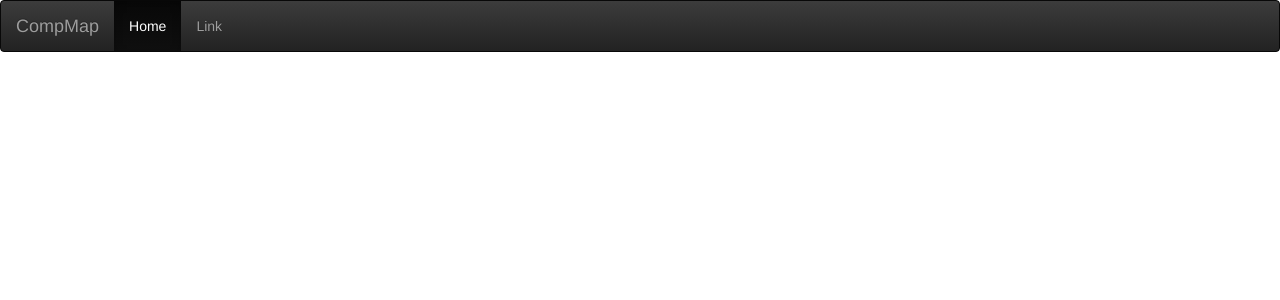
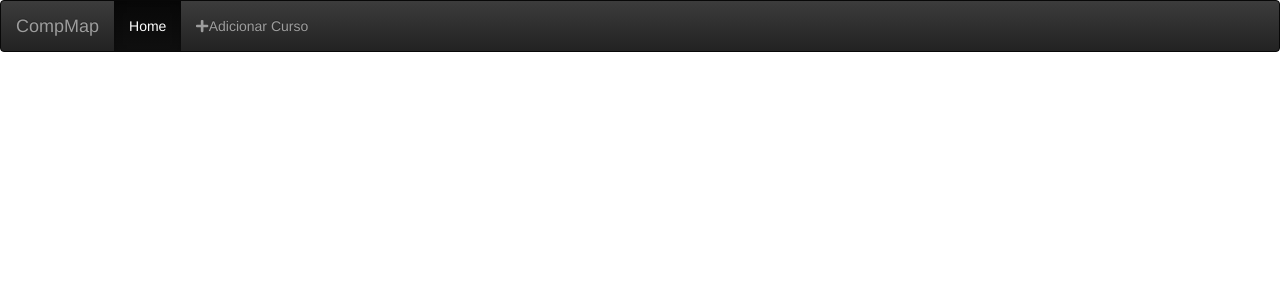
Before and after one commit to deadpyxel/tp-bd, a Django app: page / in a window 1280 px wide. Shown: the top 300 px of the page. Run offline with Django 3.2, Linux system fonts and the light colour scheme; data that the repository does not hold is empty; some libraries are stand-ins or nearby versions.

Commit message:
Added views to crea/edit curso

```diff
--- a/main/templates/main/base.html
+++ b/main/templates/main/base.html
@@ -18,7 +18,7 @@
                     <a href="#">Home</a>
                 </li>
                 <li>
-                    <a href="#">Link</a>
+                    <a href="{% url 'curso_new' %}"><i class="fas fa-plus"></i>Adicionar Curso</a>
                 </li>
             </ul>
         </div>
--- a/main/templates/main/curso_detail.html
+++ b/main/templates/main/curso_detail.html
@@ -4,11 +4,12 @@
 
     <div class="container">
         <h3>{{ curso.nome_curso }}</h3>
-        <p>Curso de nível {{ curso.nivel_curso }}, ministrado pela {{ curso.cod_IES }}</p>
+        <p>Curso de nível {{ curso.nivel_curso }}, ministrado pela {{ curso.cod_IES }} a partir de {{ curso.data_inicio_oferta }}</p>
         <p>Modalidade: {{ curso.modalidade }}</p>
         <p>Carga Horária: {{ curso.carga_horaria }}</p>
         <p>Período: {{ curso.periodo }}</p>
         <p>Gratuito: {{ curso.curso_gratuito }}</p>
         <p>Número de Vagas: {{ curso.num_vagas }}</p>
+        <a class="btn btn-default" href="{% url 'curso_edit' pk=curso.pk %}"><i class="fas fa-edit"></i>&nbsp;Alterar</a>
     </div>
 {% endblock %}
--- a/main/urls.py
+++ b/main/urls.py
@@ -4,4 +4,6 @@ from . import views
 urlpatterns = [
     url(r'^$', views.index, name='index'),
     url(r'^curso/(?P<pk>\d+)/$', views.curso_detail, name='curso_detail'),
+    url(r'^curso/new/$', views.curso_new, name='curso_new'),
+    url(r'^curso/(?P<pk>\d+)/edit/$', views.curso_edit, name='curso_edit'),
 ]
--- a/main/views.py
+++ b/main/views.py
@@ -1,4 +1,5 @@
-from django.shortcuts import render, get_object_or_404
+from django.shortcuts import render, get_object_or_404, redirect
+from .forms import CursoForm
 from .models import Curso
 
 
@@ -10,3 +11,29 @@ def index(request):
 def curso_detail(request, pk):
     curso = get_object_or_404(Curso, pk=pk)
     return render(request, 'main/curso_detail.html', {'curso': curso})
+
+
+def curso_new(request):
+    if request.method == "POST":
+        form = CursoForm(request.POST)
+        if form.is_valid():
+            curso = form.save(commit=False)
+            # curso.cod_IES = request.IES
+            curso.save()
+            return redirect('curso_detail', pk=curso.pk)
+    else:
+        form = CursoForm()
+    return render(request, 'main/curso_edit.html', {'form': form})
+
+
+def curso_edit(request, pk):
+    curso = get_object_or_404(Curso, pk=pk)
+    if request.method == "POST":
+        form = CursoForm(request.POST, instance=curso)
+        if form.is_valid():
+            curso = form.save(commit=False)
+            curso.save()
+            return redirect('curso_detail', pk=curso.pk)
+    else:
+        form = CursoForm(instance=curso)
+    return render(request, 'main/curso_edit.html', {'form': form})
```
Also changed, not shown: main/forms.py (added, +12 -0 lines), main/templates/main/curso_edit.html (added, +10 -0 lines).
